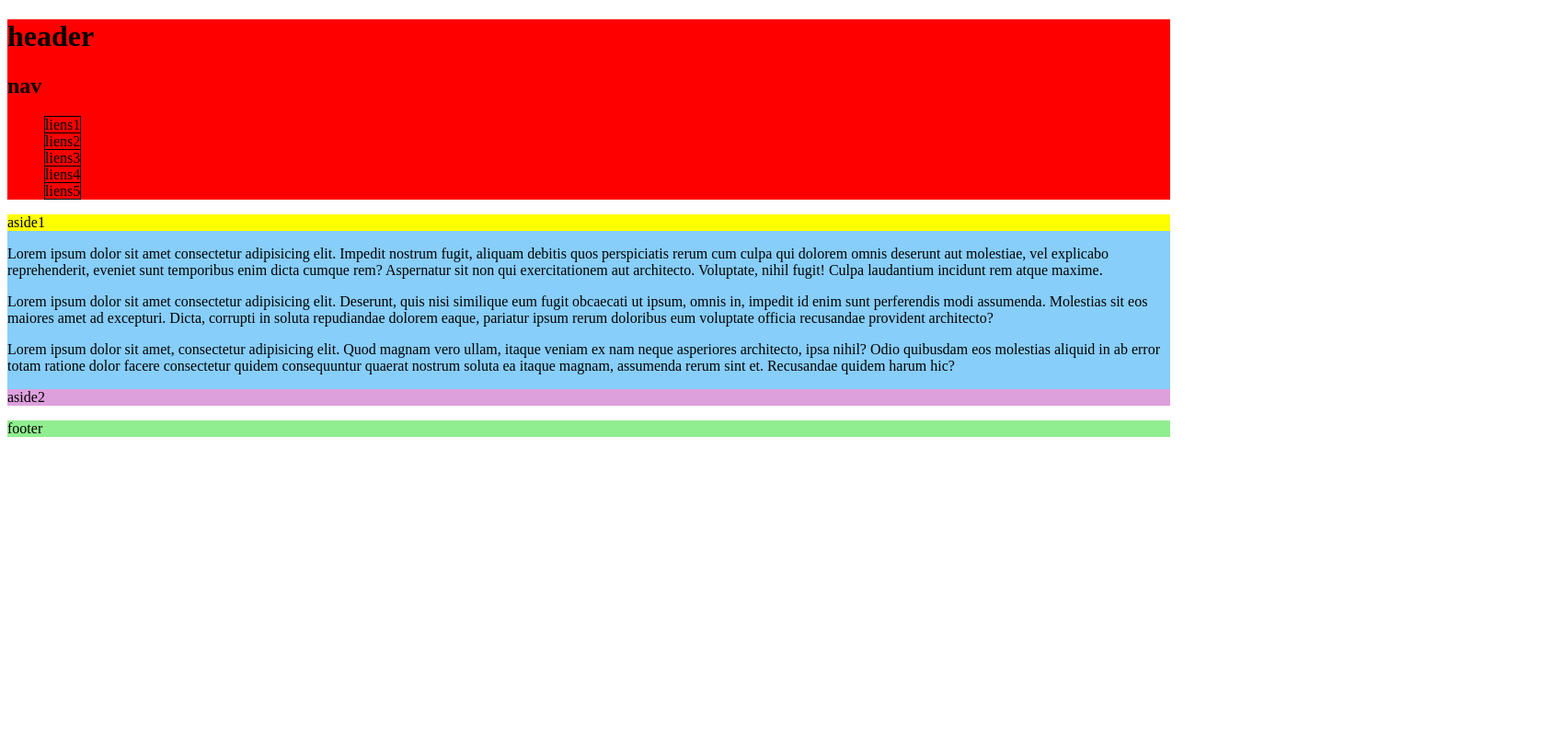
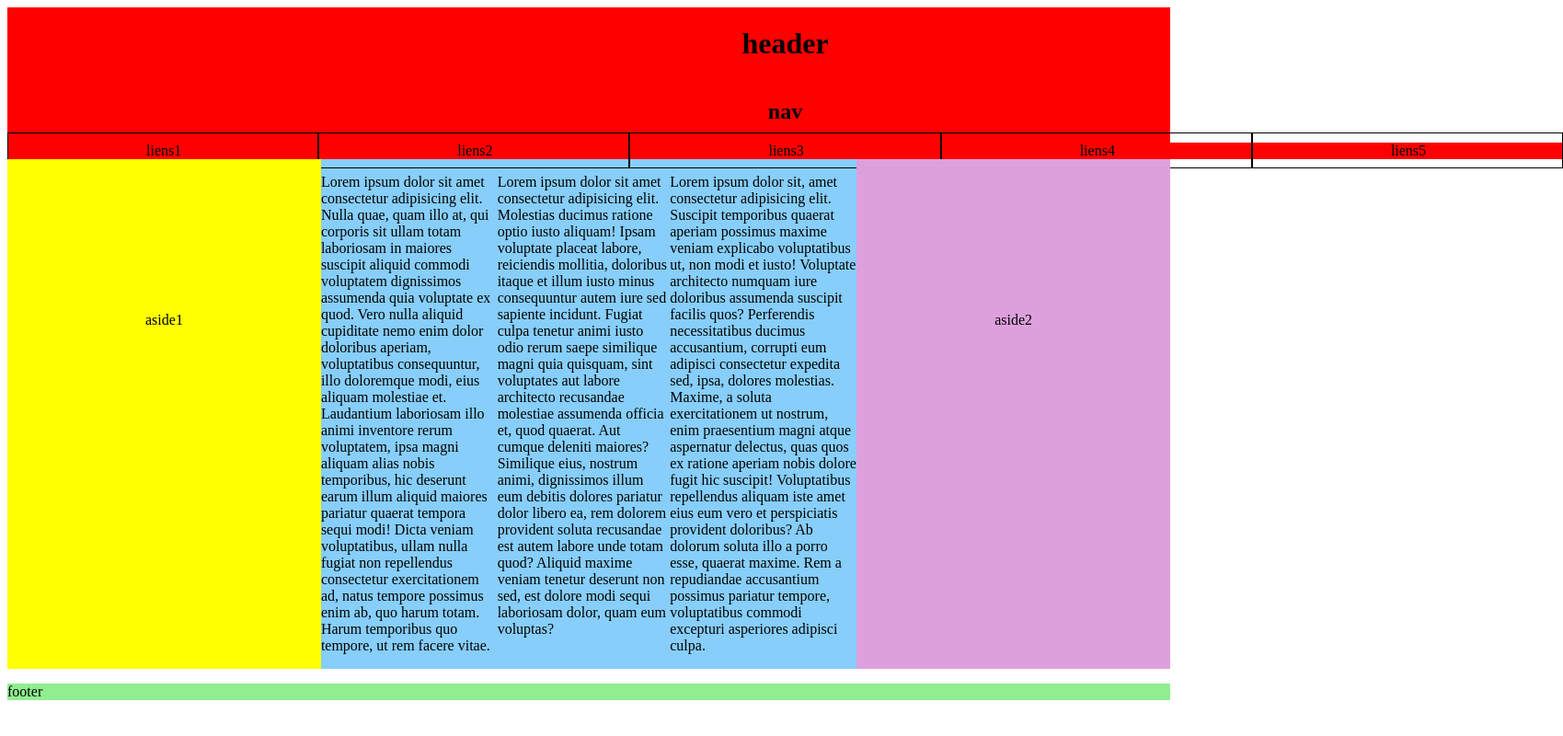
Before and after one commit to thorn1213/vscode, a plain HTML site: page flex/index.html in a window 1280 px wide. Shown: the whole page at 92% size, 1699 px wide, since content can reach past the window. Drawn offline with Linux system fonts and the light colour scheme.

Commit message:
maj exo flex 2

```diff
--- a/flex/index.css
+++ b/flex/index.css
@@ -1,5 +1,16 @@
 header{
     background-color: red;
+    box-sizing: border-box;
+    display: flex;
+    flex-flow: column wrap;
+    align-items: center;
+    padding: ;
+}
+
+nav{
+    display: flex;
+    align-items: center;
+    flex-flow: column wrap;
 }
 
 .aside1{
@@ -10,20 +21,39 @@ header{
     background-color: plum;
 }
 
+aside{
+    padding: 150px;
+    padding-bottom: 300px;
+}
+
 div{
     background-color: lightskyblue;
+    display: flex;
 }
 
 footer{
     background-color: lightgreen;
+    margin: 0px;
 }
 
 li{
     list-style: none;
 }
 
-li a{
+a{
     color: black;
     text-decoration: none;
     border: 1px black solid;
+    padding: 10px;
+    padding-left: 150px;
+    padding-right: 148px;
 }
+
+ul{
+    margin: 0px;
+    padding: 0px;
+    background-color: red;
+    display: flex;
+    flex-direction: row;
+    justify-content: stretch;
+}
--- a/flex/index.html
+++ b/flex/index.html
@@ -7,8 +7,10 @@
     <title>flex</title>
 </head>
 <body>
-    <header><h1>header</h1>
-        <nav><h2>nav</h2>
+    <header>
+        <h1>header</h1>
+        <nav>
+            <h2>nav</h2>
             <ul>
                 <li><a href="#">liens1</a></li>
                 <li><a href="#">liens2</a></li>
@@ -20,9 +22,9 @@
     </header>
     <div>
         <aside class="aside1"><p>aside1</p></aside>
-        <p>Lorem ipsum dolor sit amet consectetur adipisicing elit. Impedit nostrum fugit, aliquam debitis quos perspiciatis rerum cum culpa qui dolorem omnis deserunt aut molestiae, vel explicabo reprehenderit, eveniet sunt temporibus enim dicta cumque rem? Aspernatur sit non qui exercitationem aut architecto. Voluptate, nihil fugit! Culpa laudantium incidunt rem atque maxime.</p>
-        <p>Lorem ipsum dolor sit amet consectetur adipisicing elit. Deserunt, quis nisi similique eum fugit obcaecati ut ipsum, omnis in, impedit id enim sunt perferendis modi assumenda. Molestias sit eos maiores amet ad excepturi. Dicta, corrupti in soluta repudiandae dolorem eaque, pariatur ipsum rerum doloribus eum voluptate officia recusandae provident architecto?</p>
-        <p>Lorem ipsum dolor sit amet, consectetur adipisicing elit. Quod magnam vero ullam, itaque veniam ex nam neque asperiores architecto, ipsa nihil? Odio quibusdam eos molestias aliquid in ab error totam ratione dolor facere consectetur quidem consequuntur quaerat nostrum soluta ea itaque magnam, assumenda rerum sint et. Recusandae quidem harum hic?</p>
+        <p>Lorem ipsum dolor sit amet consectetur adipisicing elit. Nulla quae, quam illo at, qui corporis sit ullam totam laboriosam in maiores suscipit aliquid commodi voluptatem dignissimos assumenda quia voluptate ex quod. Vero nulla aliquid cupiditate nemo enim dolor doloribus aperiam, voluptatibus consequuntur, illo doloremque modi, eius aliquam molestiae et. Laudantium laboriosam illo animi inventore rerum voluptatem, ipsa magni aliquam alias nobis temporibus, hic deserunt earum illum aliquid maiores pariatur quaerat tempora sequi modi! Dicta veniam voluptatibus, ullam nulla fugiat non repellendus consectetur exercitationem ad, natus tempore possimus enim ab, quo harum totam. Harum temporibus quo tempore, ut rem facere vitae.</p>
+        <p>Lorem ipsum dolor sit amet consectetur adipisicing elit. Molestias ducimus ratione optio iusto aliquam! Ipsam voluptate placeat labore, reiciendis mollitia, doloribus itaque et illum iusto minus consequuntur autem iure sed sapiente incidunt. Fugiat culpa tenetur animi iusto odio rerum saepe similique magni quia quisquam, sint voluptates aut labore architecto recusandae molestiae assumenda officia et, quod quaerat. Aut cumque deleniti maiores? Similique eius, nostrum animi, dignissimos illum eum debitis dolores pariatur dolor libero ea, rem dolorem provident soluta recusandae est autem labore unde totam quod? Aliquid maxime veniam tenetur deserunt non sed, est dolore modi sequi laboriosam dolor, quam eum voluptas?</p>
+        <p>Lorem ipsum dolor sit, amet consectetur adipisicing elit. Suscipit temporibus quaerat aperiam possimus maxime veniam explicabo voluptatibus ut, non modi et iusto! Voluptate architecto numquam iure doloribus assumenda suscipit facilis quos? Perferendis necessitatibus ducimus accusantium, corrupti eum adipisci consectetur expedita sed, ipsa, dolores molestias. Maxime, a soluta exercitationem ut nostrum, enim praesentium magni atque aspernatur delectus, quas quos ex ratione aperiam nobis dolore fugit hic suscipit! Voluptatibus repellendus aliquam iste amet eius eum vero et perspiciatis provident doloribus? Ab dolorum soluta illo a porro esse, quaerat maxime. Rem a repudiandae accusantium possimus pariatur tempore, voluptatibus commodi excepturi asperiores adipisci culpa.</p>
         <aside class="aside2
         "><p>aside2</p></aside>
     </div>
```
